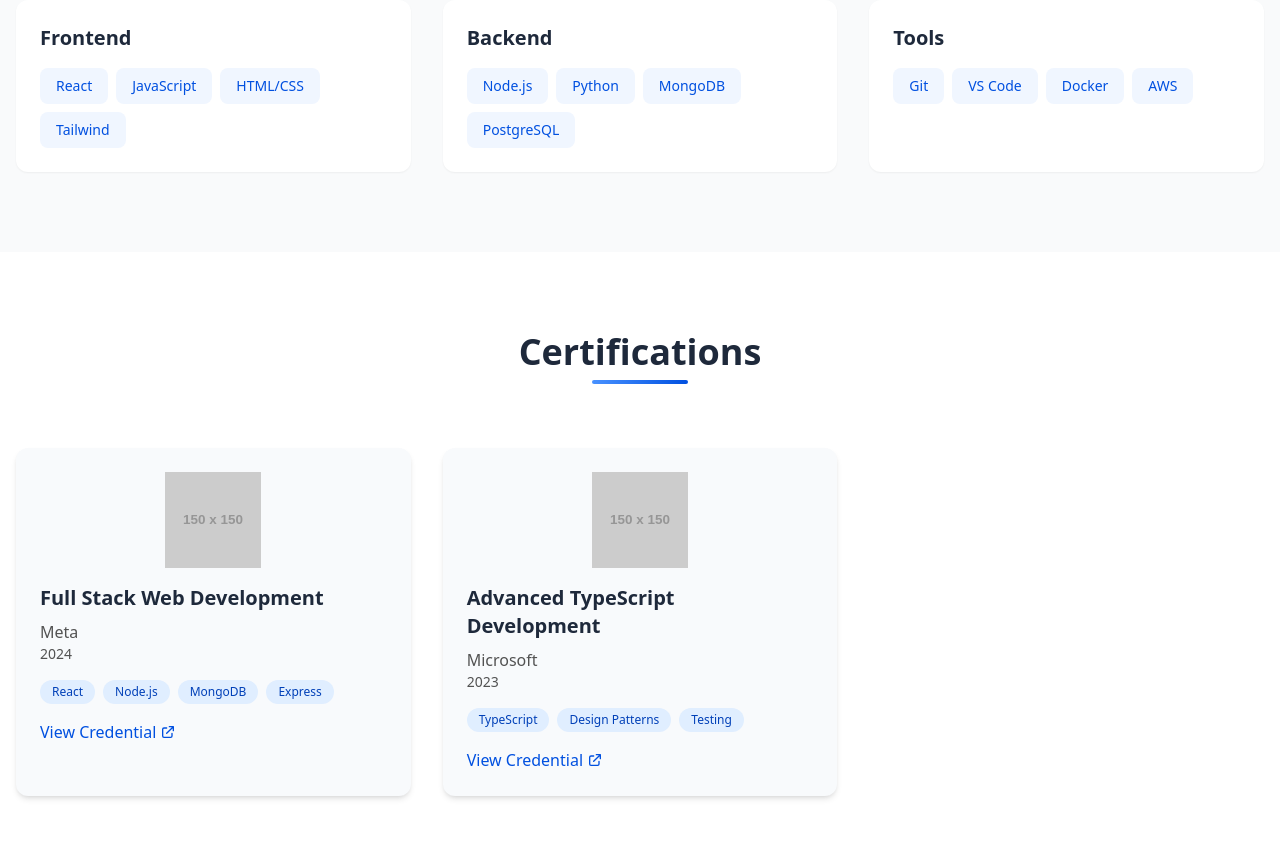
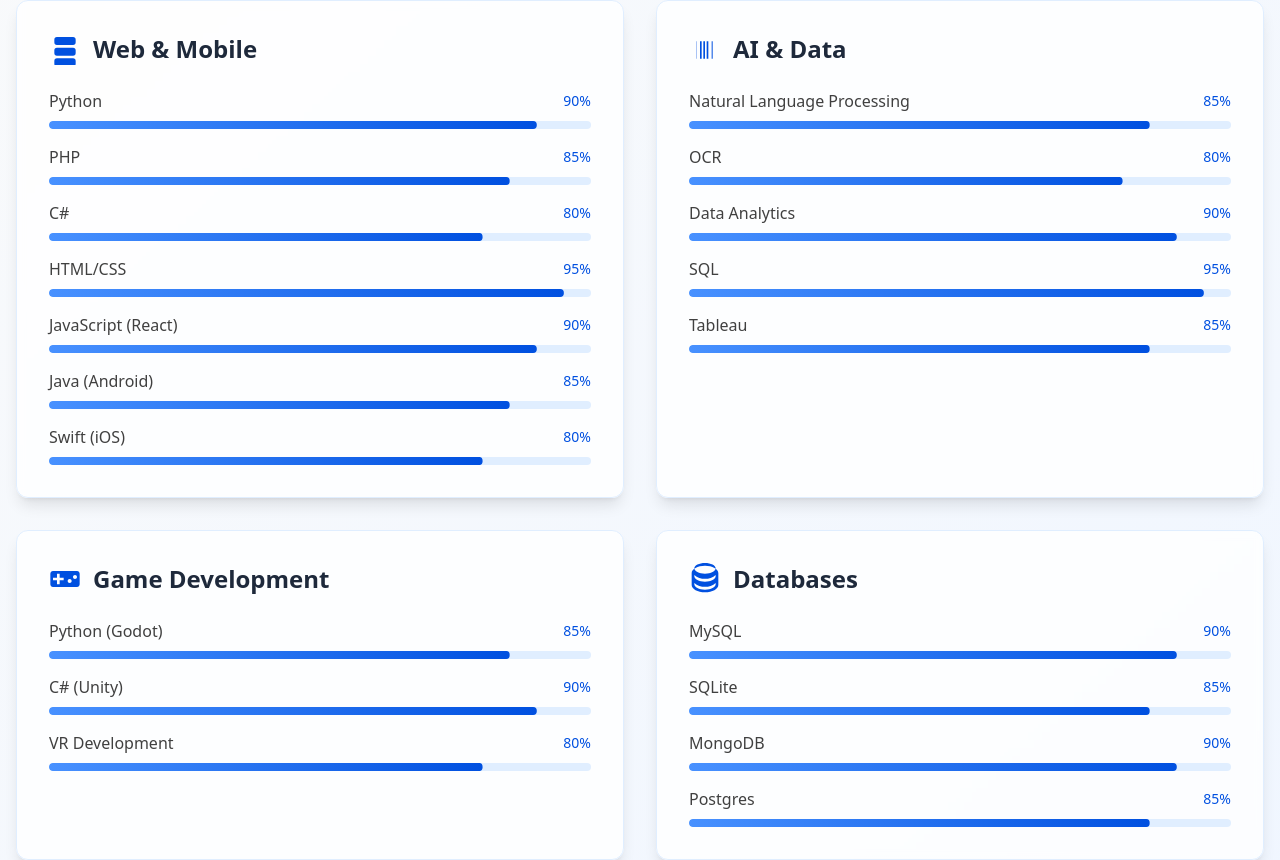
Before and after one commit to alexanderprogram/reactts-portfolio, a React (Vite) app: page / in a window 1280 px wide. Shown: the part 2266-3126 px from the top of the page. Built offline with nearby package versions, Linux system fonts and the light colour scheme.

Commit message:
Modified the skills component It was too basic

```diff
--- a/src/components/Skills.tsx
+++ b/src/components/Skills.tsx
@@ -1,4 +1,4 @@
-// components/Skills.tsx
+// src/components/Skills.tsx
 import { useScrollAnimation } from "../hooks/useScrollAnimation";
 
 function Skills() {
@@ -6,18 +6,72 @@
 
   const skills = [
     {
-      category: "Frontend",
-      items: ["React", "JavaScript", "HTML/CSS", "Tailwind"],
+      category: "Web & Mobile",
+      icon: (
+        <svg className="w-8 h-8" viewBox="0 0 24 24" fill="currentColor">
+          <path d="M4 5a2 2 0 012-2h12a2 2 0 012 2v2a2 2 0 01-2 2H6a2 2 0 01-2-2V5zm0 8a2 2 0 012-2h12a2 2 0 012 2v2a2 2 0 01-2 2H6a2 2 0 01-2-2v-2zm0 8a2 2 0 012-2h12a2 2 0 012 2v2a2 2 0 01-2 2H6a2 2 0 01-2-2v-2z" />
+        </svg>
+      ),
+      items: [
+        { name: "Python", proficiency: 90 },
+        { name: "PHP", proficiency: 85 },
+        { name: "C#", proficiency: 80 },
+        { name: "HTML/CSS", proficiency: 95 },
+        { name: "JavaScript (React)", proficiency: 90 },
+        { name: "Java (Android)", proficiency: 85 },
+        { name: "Swift (iOS)", proficiency: 80 },
+      ],
     },
     {
-      category: "Backend",
-      items: ["Node.js", "Python", "MongoDB", "PostgreSQL"],
+      category: "AI & Data",
+      icon: (
+        <svg className="w-8 h-8" viewBox="0 0 24 24" fill="currentColor">
+          <path d="M12 6.253v13h-1.25v-13H12zm1.25 13v-13h1.25v13H13.25zm-7.5-13v13H5.5v-13h.75zm11.25 13v-13h.75v13h-.75zM9.5 6.253v13H8.25v-13H9.5zm7.5 13v-13h.75v13h-.75z" />
+        </svg>
+      ),
+      items: [
+        { name: "Natural Language Processing", proficiency: 85 },
+        { name: "OCR", proficiency: 80 },
+        { name: "Data Analytics", proficiency: 90 },
+        { name: "SQL", proficiency: 95 },
+        { name: "Tableau", proficiency: 85 },
+      ],
     },
-    { category: "Tools", items: ["Git", "VS Code", "Docker", "AWS"] },
+    {
+      category: "Game Development",
+      icon: (
+        <svg className="w-8 h-8" viewBox="0 0 24 24" fill="currentColor">
+          <path d="M21 6H3c-1.1 0-2 .9-2 2v8c0 1.1.9 2 2 2h18c1.1 0 2-.9 2-2V8c0-1.1-.9-2-2-2zm-10 7H8v3H6v-3H3v-2h3V8h2v3h3v2zm4.5 2c-.83 0-1.5-.67-1.5-1.5s.67-1.5 1.5-1.5 1.5.67 1.5 1.5-.67 1.5-1.5 1.5zm4-3c-.83 0-1.5-.67-1.5-1.5S18.67 9 19.5 9s1.5.67 1.5 1.5-.67 1.5-1.5 1.5z" />
+        </svg>
+      ),
+      items: [
+        { name: "Python (Godot)", proficiency: 85 },
+        { name: "C# (Unity)", proficiency: 90 },
+        { name: "VR Development", proficiency: 80 },
+      ],
+    },
+    {
+      category: "Databases",
+      icon: (
+        <svg className="w-8 h-8" viewBox="0 0 24 24" fill="currentColor">
+          <path d="M12 2C6.48 2 2 4.48 2 7.5v9C2 19.52 6.48 22 12 22s10-2.48 10-5.5v-9C22 4.48 17.52 2 12 2zm0 18c-4.42 0-8-1.79-8-4v-1.07c2.07 1.87 5.18 2.95 8 2.95s5.93-1.08 8-2.95V16c0 2.21-3.58 4-8 4zm0-6c-4.42 0-8-1.79-8-4v-1.07c2.07 1.87 5.18 2.95 8 2.95s5.93-1.08 8-2.95V10c0 2.21-3.58 4-8 4zm0-6c-4.42 0-8-1.79-8-4s3.58-4 8-4 8 1.79 8 4-3.58 4-8 4z" />
+        </svg>
+      ),
+      items: [
+        { name: "MySQL", proficiency: 90 },
+        { name: "SQLite", proficiency: 85 },
+        { name: "MongoDB", proficiency: 90 },
+        { name: "Postgres", proficiency: 85 },
+      ],
+    },
   ];
 
   return (
-    <section id="skills" ref={elementRef} className="py-20 bg-gray-50">
+    <section
+      id="skills"
+      ref={elementRef}
+      className="py-20 bg-gradient-to-br from-gray-50 to-primary-50"
+    >
       <div className="max-w-7xl mx-auto px-4">
         <div
           className={`transition-all duration-1000 transform ${
@@ -28,32 +82,49 @@
             Skills & Technologies
             <div className="mt-2 w-24 h-1 bg-gradient-to-r from-primary-400 to-primary-600 mx-auto rounded-full" />
           </h2>
-          <div className="grid md:grid-cols-3 gap-8">
+          <div className="grid md:grid-cols-2 gap-8">
             {skills.map((skillGroup, index) => (
               <div
                 key={skillGroup.category}
-                className="bg-white p-6 rounded-xl shadow-sm hover:shadow-lg transition-all duration-300"
+                className="bg-white/80 backdrop-blur-sm p-8 rounded-xl shadow-lg hover:shadow-xl transition-all duration-300 border border-primary-100"
                 style={{
                   transitionDelay: `${index * 200}ms`,
                 }}
               >
-                <h3 className="text-xl font-semibold text-neutral-800 mb-4">
-                  {skillGroup.category}
-                </h3>
-                <div className="flex flex-wrap gap-2">
+                <div className="flex items-center mb-6">
+                  <div className="text-primary-600 mr-3">{skillGroup.icon}</div>
+                  <h3 className="text-2xl font-semibold text-neutral-800">
+                    {skillGroup.category}
+                  </h3>
+                </div>
+                <div className="space-y-4">
                   {skillGroup.items.map((skill, skillIndex) => (
-                    <span
-                      key={skill}
-                      className="px-4 py-2 bg-primary-50 text-primary-600
-                        rounded-lg text-sm transform hover:scale-105
-                        hover:bg-primary-100 transition-all duration-300
-                        cursor-default"
+                    <div
+                      key={skill.name}
+                      className="space-y-2"
                       style={{
                         transitionDelay: `${index * 200 + skillIndex * 100}ms`,
                       }}
                     >
-                      {skill}
-                    </span>
+                      <div className="flex justify-between items-center">
+                        <span className="text-neutral-700 font-medium">
+                          {skill.name}
+                        </span>
+                        <span className="text-sm text-primary-600">
+                          {skill.proficiency}%
+                        </span>
+                      </div>
+                      <div className="h-2 bg-primary-100 rounded-full overflow-hidden">
+                        <div
+                          className="h-full bg-gradient-to-r from-primary-400 to-primary-600 rounded-full transform origin-left transition-transform duration-1000"
+                          style={{
+                            transform: isVisible
+                              ? `scaleX(${skill.proficiency / 100})`
+                              : "scaleX(0)",
+                          }}
+                        />
+                      </div>
+                    </div>
                   ))}
                 </div>
               </div>
```
